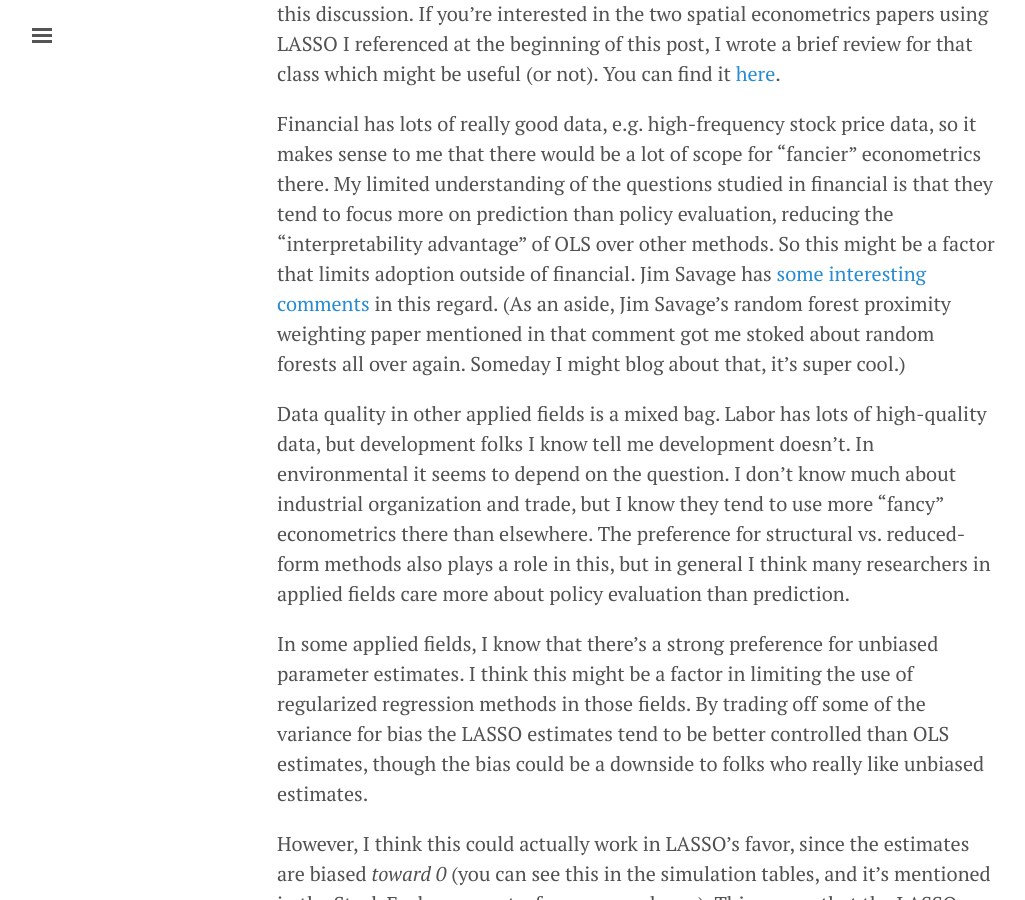
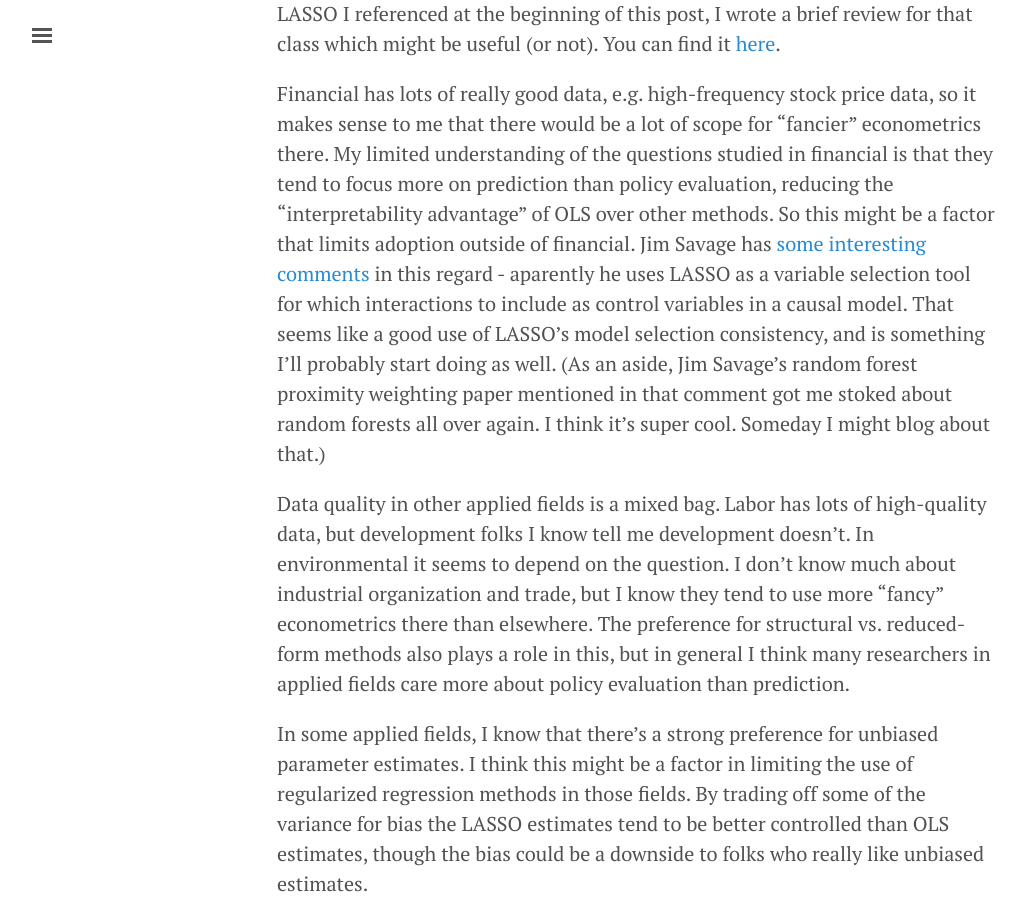
Before and after one commit to akhilrao/akhilrao.github.io, a Jekyll site: the page built from _posts/2016-07-16-lasso-ols-sim-1.md, in a window 1280 px wide and 900 px high, scrolled down 11199 px. Shown: the whole window, without its empty margins (3-1028 px from the left). Built offline with Jekyll 4.4.1, drawn with Linux system fonts in a browser that asks for light colours; formulas are drawn with MathJax 3; some of the changed text lies outside the part shown.

Commit message:
fixing aesthetics

```diff
--- a/_posts/2016-07-16-lasso-ols-sim-1.md
+++ b/_posts/2016-07-16-lasso-ols-sim-1.md
@@ -309,7 +309,7 @@ So where and how is LASSO used in economics? I hear it's not uncommon in financi
 
 Spatial is more of a tool-building area than a topic area like financial so simulations can be relevant to the questions of interest, but it makes spatial a less-apt comparison to fields like labor or development. Let's leave it aside for this discussion. If you're interested in the two spatial econometrics papers using LASSO I referenced at the beginning of this post, I wrote a brief review for that class which might be useful (or not). You can find it [here](https://github.com/akhilrao/akhilrao.github.io/tree/master/public/code/lassoOlsSim/akhil_rao_8838_writeup_final.pdf).
 
-Financial has lots of really good data, e.g. high-frequency stock price data, so it makes sense to me that there would be a lot of scope for "fancier" econometrics there. My limited understanding of the questions studied in financial is that they tend to focus more on prediction than policy evaluation, reducing the "interpretability advantage" of OLS over other methods. So this might be a factor that limits adoption outside of financial. Jim Savage has [some interesting comments](http://andrewgelman.com/2015/09/29/how-to-use-lasso-etc-in-political-science/#comment-244882) in this regard. (As an aside, Jim Savage's random forest proximity weighting paper mentioned in that comment got me stoked about random forests all over again. Someday I might blog about that, it's super cool.)
+Financial has lots of really good data, e.g. high-frequency stock price data, so it makes sense to me that there would be a lot of scope for "fancier" econometrics there. My limited understanding of the questions studied in financial is that they tend to focus more on prediction than policy evaluation, reducing the "interpretability advantage" of OLS over other methods. So this might be a factor that limits adoption outside of financial. Jim Savage has [some interesting comments](http://andrewgelman.com/2015/09/29/how-to-use-lasso-etc-in-political-science/#comment-244882) in this regard - aparently he uses LASSO as a variable selection tool for which interactions to include as control variables in a causal model. That seems like a good use of LASSO's model selection consistency, and is something I'll probably start doing as well. (As an aside, Jim Savage's random forest proximity weighting paper mentioned in that comment got me stoked about random forests all over again. I think it's super cool. Someday I might blog about that.)
 
 Data quality in other applied fields is a mixed bag. Labor has lots of high-quality data, but development folks I know tell me development doesn't. In environmental it seems to depend on the question. I don't know much about industrial organization and trade, but I know they tend to use more "fancy" econometrics there than elsewhere. The preference for structural vs. reduced-form methods also plays a role in this, but in general I think many researchers in applied fields care more about policy evaluation than prediction.
 
```
Also changed, not shown: other parts of _posts/2016-07-16-lasso-ols-sim-1.md (+1 -1 lines).
